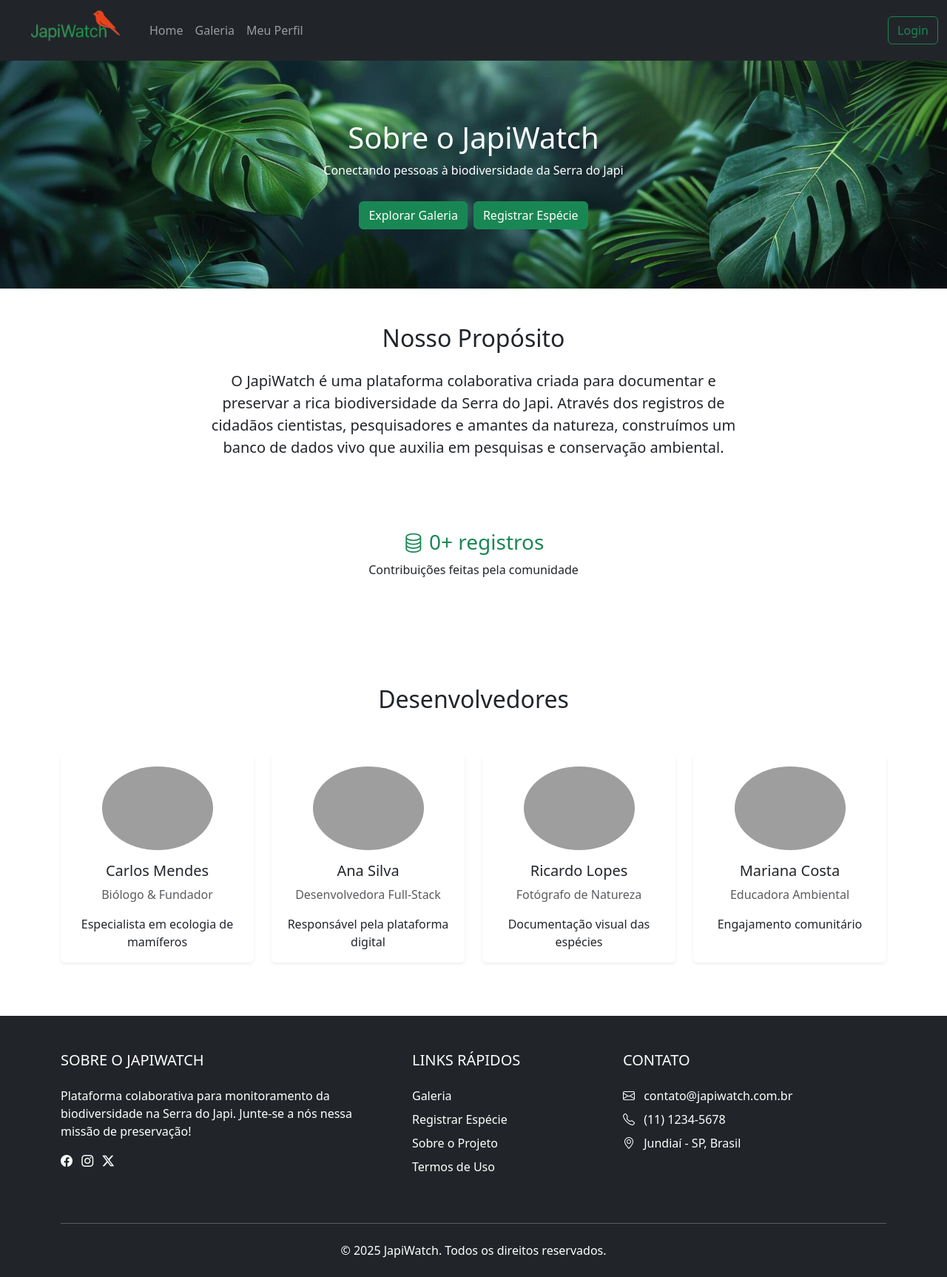
After one commit to rafaeltonetti/JapiWatch, a PHP site: page /sobre.php in a window 1280 px wide. The commit adds this page. Shown: the whole page at 74% size. Run offline with PHP 8.4, Linux system fonts and the light colour scheme; data that the repository does not hold is empty; grey boxes are pictures that could not be loaded.

Commit message:
Quase lá

```diff
--- a/feed.php
+++ b/feed.php
@@ -84,6 +84,9 @@ $resultado = $stmt->get_result();
                     </li>
                     <li class="nav-item">
                     <a class="nav-link" href="sobre.html">Sobre</a>
+                    </li>
+                    <li class="nav-item">
+                    <a class="nav-link" href="user.php">Meu Perfil</a>
                     </li>
                 </ul>
                 <div class="d-flex align-items-center">
--- a/index.php
+++ b/index.php
@@ -84,8 +84,7 @@ foreach($user_agents as $user_agent){
         <h2 class="mb-4 mt-4">Últimos registros:</h2>
         <div class="row justify-content-center g-3 mb-4">
             <?php
-                $sql = "SELECT p.Titulo_Postagem AS especie, p.Descricao_Postagem AS descricao,
-                p.Foto AS caminho_imagem, p.Localizacao_Postagem AS localizacao FROM postagem p ORDER BY p.Data_Postagem DESC LIMIT 4";
+                $sql = "SELECT p.Titulo_Postagem AS especie, p.Descricao_Postagem AS descricao, p.Foto AS caminho_imagem, p.Localizacao_Postagem AS localizacao, p.ID_Postagem AS id FROM postagem p ORDER BY p.Data_Postagem DESC LIMIT 4";
                 $result = $conn->query($sql);
                 while ($row = $result->fetch_assoc()) {
                     echo '<div class="col-lg-3 col-md-6 col-sm-6">';
@@ -95,7 +94,7 @@ foreach($user_agents as $user_agent){
                     echo '            <h5 class="card-title">' . $row['especie'] . '</h5>';
                     echo '            <p class="card-text">' . $row['descricao'] . '</p>';
                     echo '            <small class="text-muted mb-2">' . $row['localizacao'] . '</small>';
-                    echo '            <a href="#" class="btn btn-success mt-auto">Ver</a>';
+                    echo '            <a href="detalhes.php?id=' . $row['id'] . '" class="btn btn-success mt-auto">Ver</a>';
                     echo '        </div>';
                     echo '    </div>';
                     echo '</div>';
--- a/registro.php
+++ b/registro.php
@@ -54,9 +54,7 @@ if ($_SERVER["REQUEST_METHOD"] == "POST") {
         <div class="d-flex justify-content-center align-items-center">
             <div class="container">
                 <center>
-                    <a class="navbar-brand" href="index.php">
-                        <img src="img/logo.png" alt="Logo" class="d-inline-block align-text-top logo">
-                    </a>
+                    <h1 class="display-1">JapiWatch</h1>
                     <h5>Cadastro</h5>
                 </center>
                 <?= $mensagem ?>
@@ -84,7 +82,7 @@ if ($_SERVER["REQUEST_METHOD"] == "POST") {
                     </div>
                     <div class="d-grid gap-2">
                     <button type="submit" class="btn btn-primary col">Cadastrar</button>
-                    <label class="col text-center">Já tem uma conta? <a href="login.php" class="col"> Login</a></label>
+                    <label class="col text-center">Já tem uma conta? <a href="login.php" class="link-light link-offset-1 link-underline-opacity-100 link-underline-opacity-100-hover"> Login</a></label>
                     </div>
                 </form>
             </div>
--- /dev/null
+++ b/sobre.php
@@ -0,0 +1,241 @@
+<?php
+include 'conexao.php';
+
+$mobile = FALSE;
+$user_agents = array("iPhone","iPad","Android","webOS","BlackBerry","iPod","Symbian","IsGeneric");
+foreach($user_agents as $user_agent){
+    if (strpos($_SERVER['HTTP_USER_AGENT'], $user_agent) !== FALSE) {
+        if (isset($_SESSION["Nome_Completo"])) {
+            $text_lado = $_SESSION["Nome_Completo"];
+            $botao = "<a class='nav-link' href='logout.php'>Sair</a>";
+        } else {
+            $text_lado = "";
+            $botao = "<a class='nav-link' href='login.php'>Login</a>";
+        }
+    } else {
+        if (isset($_SESSION["Nome_Completo"])) {
+            $text_lado = $_SESSION["Nome_Completo"];
+            $botao = "<a class='btn btn-outline-danger' href='logout.php'>Sair</a>";
+        } else {
+            $text_lado = "";
+            $botao = "<a class='btn btn-outline-success' href='login.php'>Login</a>";
+        }
+    }
+}
+
+// Conta o número total de postagens
+$total_posts = $conn->query("SELECT COUNT(*) as total FROM postagem")->fetch_assoc()['total'];
+?>
+
+<!DOCTYPE html>
+<html lang="pt-br">
+<head>
+    <meta charset="UTF-8">
+    <meta name="viewport" content="width=device-width, initial-scale=1.0">
+    <title>Sobre - JapiWatch</title>
+    <link href="https://cdn.jsdelivr.net/npm/bootstrap@5.3.2/dist/css/bootstrap.min.css" rel="stylesheet">
+    <link rel="stylesheet" href="https://cdn.jsdelivr.net/npm/bootstrap-icons@1.11.1/font/bootstrap-icons.css">
+    <link rel="stylesheet" href="style.css">
+    <style>
+        .hero-about {
+            background: linear-gradient(rgba(0,0,0,0.7), rgba(0,0,0,0.7)), url('img/serra-bg.jpg');
+            background-size: cover;
+            color: white;
+            padding: 5rem 0;
+        }
+        .creator-card {
+            transition: transform 0.3s;
+        }
+        .creator-card:hover {
+            transform: translateY(-10px);
+        }
+    </style>
+</head>
+<body>
+    <nav class="navbar navbar-dark navbar-expand-lg bg-dark">
+        <div class="container-fluid gap-3">
+            <a class="navbar-brand" style="margin-left: 30px" href="#">
+                <img src="img/logo.png" alt="Logo" width="120" height="55" class="d-inline-block align-text-top">
+            </a>
+            <button class="navbar-toggler" type="button" data-bs-toggle="collapse" data-bs-target="#navbarSupportedContent" aria-controls="navbarSupportedContent" aria-expanded="false" aria-label="Toggle navigation">
+            <span class="navbar-toggler-icon"></span>
+            </button>
+            <div class="collapse navbar-collapse" id="navbarSupportedContent">
+                <ul class="navbar-nav me-auto mb-2 mb-lg-0">
+                    <li class="nav-item active">
+                    <a class="nav-link" href="index.php">Home</a>
+                    </li>
+                    <li class="nav-item">
+                    <a class="nav-link" href="feed.php">Galeria</a>
+                    </li>
+                    <li class="nav-item">
+                    <a class="nav-link" href="user.php">Meu Perfil</a>
+                    </li>
+                </ul>
+                <div class="d-flex align-items-center">
+                    <span class="navbar-text me-3"><?= $text_lado ?></span>
+                    <?= $botao ?>
+                </div>
+            </div>
+        </div>
+    </nav>
+
+    <section class="hero">
+        <div class="content">
+            <div class="container col-md-5 col-sm-12 text-center">
+                <h1>Sobre o JapiWatch</h1>
+                <p>Conectando pessoas à biodiversidade da Serra do Japi</p>
+                <div class="d-flex gap-2 justify-content-center">
+                    <a class="btn btn-success" href="feed.php">Explorar Galeria</a>
+                    <a class="btn btn-success" href="form-img.php">Registrar Espécie</a>
+                </div>
+            </div>
+        </div>
+    </section>
+
+    <!-- Conteúdo -->
+    <div class="container py-5">
+        <div class="row">
+            <div class="col-lg-8 mx-auto text-center mb-5">
+                <h2 class="mb-4">Nosso Propósito</h2>
+                <p class="fs-5">
+                    O JapiWatch é uma plataforma colaborativa criada para documentar e preservar a rica biodiversidade
+                    da Serra do Japi. Através dos registros de cidadãos cientistas, pesquisadores e amantes da natureza,
+                    construímos um banco de dados vivo que auxilia em pesquisas e conservação ambiental.
+                </p>
+
+                <div class="card border-0 mt-5">
+                    <div class="card-body py-5">
+                        <h3 class="text-success">
+                            <i class="bi bi-database"></i>
+                            <span id="counter"><?= $total_posts ?></span>+ registros
+                        </h3>
+                        <p class="mb-0">Contribuições feitas pela comunidade</p>
+                    </div>
+                </div>
+            </div>
+        </div>
+        <div class="row mt-5">
+            <div class="col-12 text-center mb-5">
+                <h2>Desenvolvedores</h2>
+            </div>
+
+            <div class="col-md-3 mb-4">
+                <div class="card creator-card h-100 border-0 shadow-sm">
+                    <img src="https://ui-avatars.com/api/?name=Carlos+M&background=0d6efd&color=fff&size=200"
+                         class="card-img-top rounded-circle mx-auto mt-3" style="width: 150px;" alt="Carlos">
+                    <div class="card-body text-center">
+                        <h5 class="card-title">Carlos Mendes</h5>
+                        <p class="text-muted">Biólogo & Fundador</p>
+                        <p class="card-text">Especialista em ecologia de mamíferos</p>
+                    </div>
+                </div>
+            </div>
+
+            <div class="col-md-3 mb-4">
+                <div class="card creator-card h-100 border-0 shadow-sm">
+                    <img src="https://ui-avatars.com/api/?name=Ana+S&background=198754&color=fff&size=200"
+                         class="card-img-top rounded-circle mx-auto mt-3" style="width: 150px;" alt="Ana">
+                    <div class="card-body text-center">
+                        <h5 class="card-title">Ana Silva</h5>
+                        <p class="text-muted">Desenvolvedora Full-Stack</p>
+                        <p class="card-text">Responsável pela plataforma digital</p>
+                    </div>
+                </div>
+            </div>
+
+            <div class="col-md-3 mb-4">
+                <div class="card creator-card h-100 border-0 shadow-sm">
+                    <img src="https://ui-avatars.com/api/?name=Ricardo+L&background=fd7e14&color=fff&size=200"
+                         class="card-img-top rounded-circle mx-auto mt-3" style="width: 150px;" alt="Ricardo">
+                    <div class="card-body text-center">
+                        <h5 class="card-title">Ricardo Lopes</h5>
+                        <p class="text-muted">Fotógrafo de Natureza</p>
+                        <p class="card-text">Documentação visual das espécies</p>
+                    </div>
+                </div>
+            </div>
+
+            <div class="col-md-3 mb-4">
+                <div class="card creator-card h-100 border-0 shadow-sm">
+                    <img src="https://ui-avatars.com/api/?name=Mariana+C&background=6f42c1&color=fff&size=200"
+                         class="card-img-top rounded-circle mx-auto mt-3" style="width: 150px;" alt="Mariana">
+                    <div class="card-body text-center">
+                        <h5 class="card-title">Mariana Costa</h5>
+                        <p class="text-muted">Educadora Ambiental</p>
+                        <p class="card-text">Engajamento comunitário</p>
+                    </div>
+                </div>
+            </div>
+        </div>
+    </div>
+
+    <footer class="bg-dark text-white pt-5 pb-4">
+    <div class="container">
+        <div class="row">
+            <div class="col-md-5 mb-4">
+                <h5 class="text-uppercase mb-4">Sobre o JapiWatch</h5>
+                <p>
+                    Plataforma colaborativa para monitoramento da biodiversidade na Serra do Japi.
+                    Junte-se a nós nessa missão de preservação!
+                </p>
+                <div class="mt-3">
+                    <a href="#" class="text-white me-2"><i class="bi bi-facebook"></i></a>
+                    <a href="#" class="text-white me-2"><i class="bi bi-instagram"></i></a>
+                    <a href="#" class="text-white me-2"><i class="bi bi-twitter-x"></i></a>
+                </div>
+            </div>
+
+            <div class="col-md-3 mb-4">
+                <h5 class="text-uppercase mb-4">Links Rápidos</h5>
+                <ul class="list-unstyled">
+                    <li class="mb-2"><a href="#" class="text-white text-decoration-none">Galeria</a></li>
+                    <li class="mb-2"><a href="form-img.php" class="text-white text-decoration-none">Registrar Espécie</a></li>
+                    <li class="mb-2"><a href="#" class="text-white text-decoration-none">Sobre o Projeto</a></li>
+                    <li class="mb-2"><a href="#" class="text-white text-decoration-none">Termos de Uso</a></li>
+                </ul>
+            </div>
+            <div class="col-md-3 mb-4">
+                <h5 class="text-uppercase mb-4">Contato</h5>
+                <ul class="list-unstyled">
+                    <li class="mb-2"><i class="bi bi-envelope me-2"></i> contato@japiwatch.com.br</li>
+                    <li class="mb-2"><i class="bi bi-telephone me-2"></i> (11) 1234-5678</li>
+                    <li><i class="bi bi-geo-alt me-2"></i> Jundiaí - SP, Brasil</li>
+                </ul>
+            </div>
+        </div>
+
+        <hr class="my-4 bg-light">
+
+        <div class="row">
+            <div class="col-md-12 text-center">
+                <p class="mb-0">&copy; <?= date('Y') ?> JapiWatch. Todos os direitos reservados.</p>
+            </div>
+        </div>
+    </div>
+</footer>
+
+    <script src="https://cdn.jsdelivr.net/npm/bootstrap@5.3.2/dist/js/bootstrap.bundle.min.js"></script>
+    <!-- Efeito de contador -->
+    <script>
+        // Animação do contador
+        const counter = document.getElementById('counter');
+        const target = <?= $total_posts ?>;
+        const duration = 2000;
+        const step = target / (duration / 16);
+
+        let current = 0;
+        const updateCounter = () => {
+            current += step;
+            if (current < target) {
+                counter.textContent = Math.floor(current);
+                requestAnimationFrame(updateCounter);
+            } else {
+                counter.textContent = target;
+            }
+        };
+
+        updateCounter();
+    </script>
+</body>
+</html>
--- a/style.css
+++ b/style.css
@@ -6,11 +6,12 @@
     border-radius: 30px;
     width: 40%;
     padding: 40px;
-    /* From https://css.glass */
-    background: rgba(65, 65, 65, 0.31);
+
+    /* transparencia */
+    background: rgba(30, 30, 30, 0.31);
     border-radius: 16px;
     box-shadow: 0 4px 30px rgba(0, 0, 0, 0.1);
-    backdrop-filter: blur(10.1px);
+    backdrop-filter: blur(15.1px);
     -webkit-backdrop-filter: blur(10.1px);
     color: white;
 }
@@ -27,9 +28,9 @@
 }
 
 .body {
-    background-image: url("img/fundo.png");
+    background-image: url("img/hero.jpg");
     background-repeat: no-repeat;
-    background-size: 100%;
+    background-size: 110%;
 }
 
 .body2 {
```
Also changed, not shown: detalhes-admin.php (+0 -7 lines), detalhes.php (+9 -11 lines), login.php (+2 -6 lines), sobre.html (deleted, +0 -11 lines).
